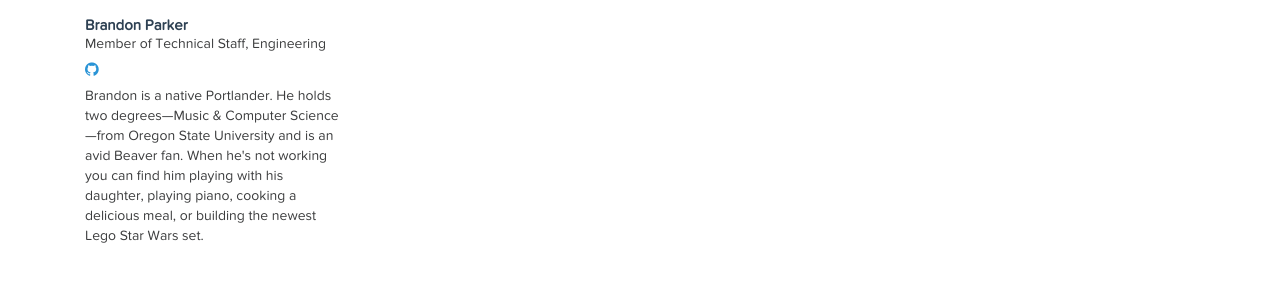
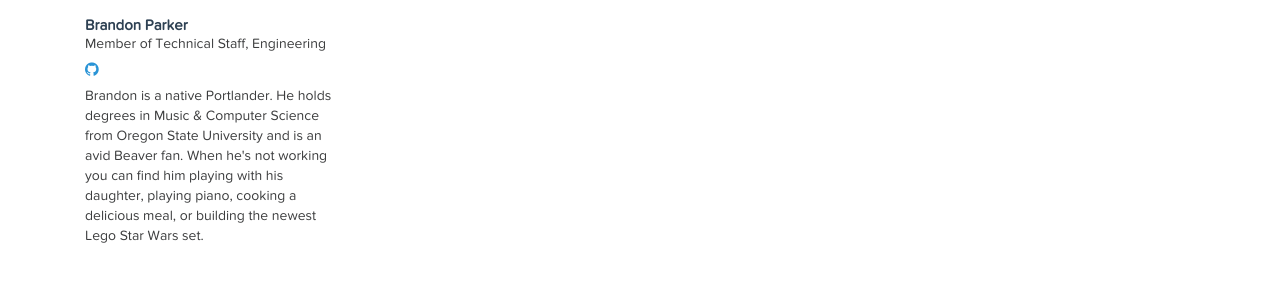
Before and after one commit to dvenor/salesforcefoundation.github.io, a Jekyll site: the page built from index.html, in a window 1280 px wide and 900 px high, scrolled down 11337 px. Shown: the part 173-473 px from the top of the window. Built offline with Jekyll 4.4.1, drawn with Linux system fonts in a browser that asks for light colours; some web fonts are replaced; the list of posts is cut into pages by our own code; comment, search, counter and statistics services are not loaded.

Commit message:
Altered bio to be within character limit

```diff
--- a/_data/members.yml
+++ b/_data/members.yml
@@ -314,4 +314,4 @@ Brandon Parker:
   github:         Br4nd0R
   avatar:         https://avatars0.githubusercontent.com/u/6100538
   title:          "Member of Technical Staff, Engineering"
-  bio:            "Brandon is a native Portlander. He holds two degrees—Music & Computer Science—from Oregon State University and is an avid Beaver fan. When he's not working you can find him playing with his daughter, playing piano, cooking a delicious meal, or building the newest Lego Star Wars set."
+  bio:            "Brandon is a native Portlander. He holds degrees in Music & Computer Science from Oregon State University and is an avid Beaver fan. When he's not working you can find him playing with his daughter, playing piano, cooking a delicious meal, or building the newest Lego Star Wars set."
```
